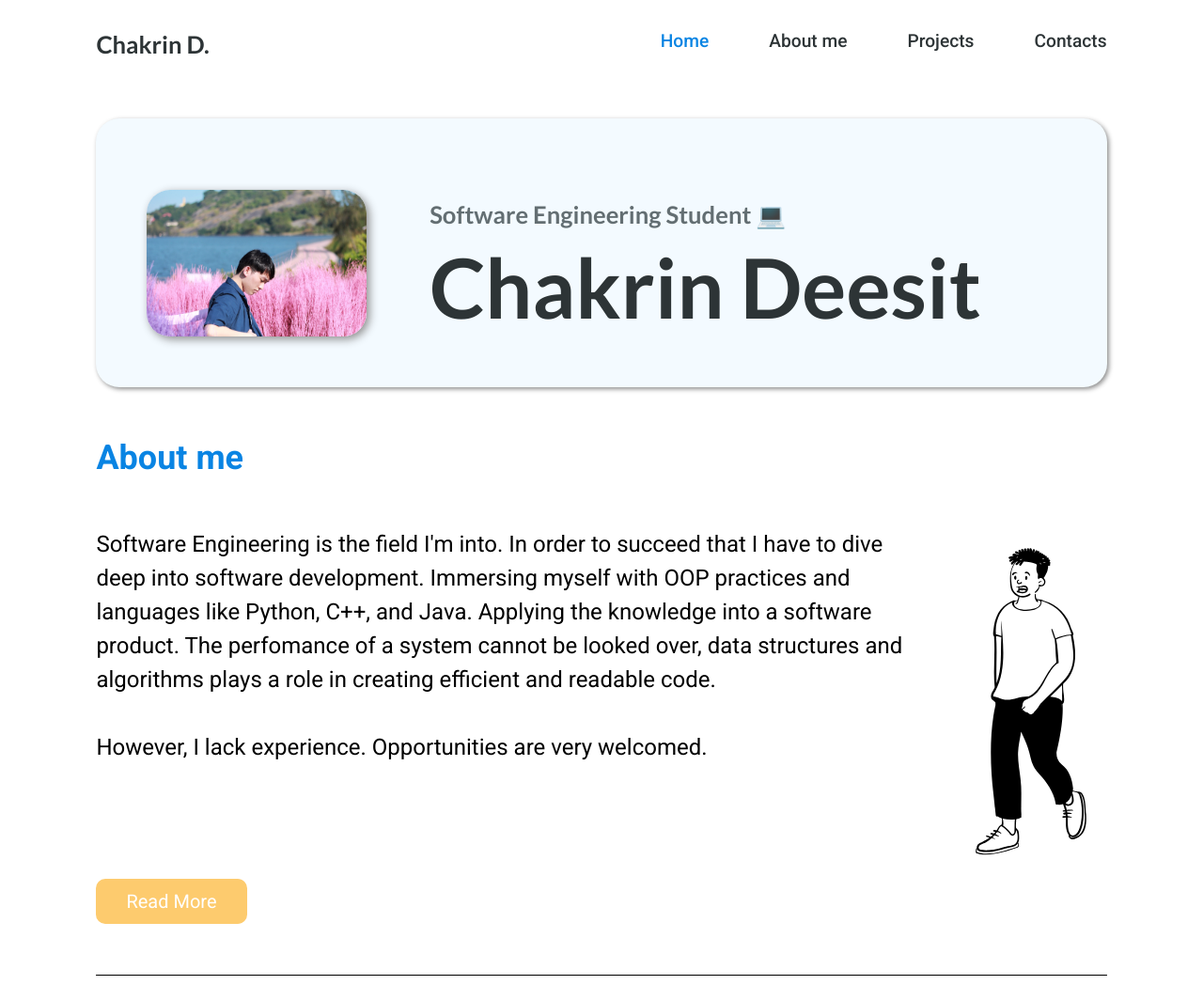
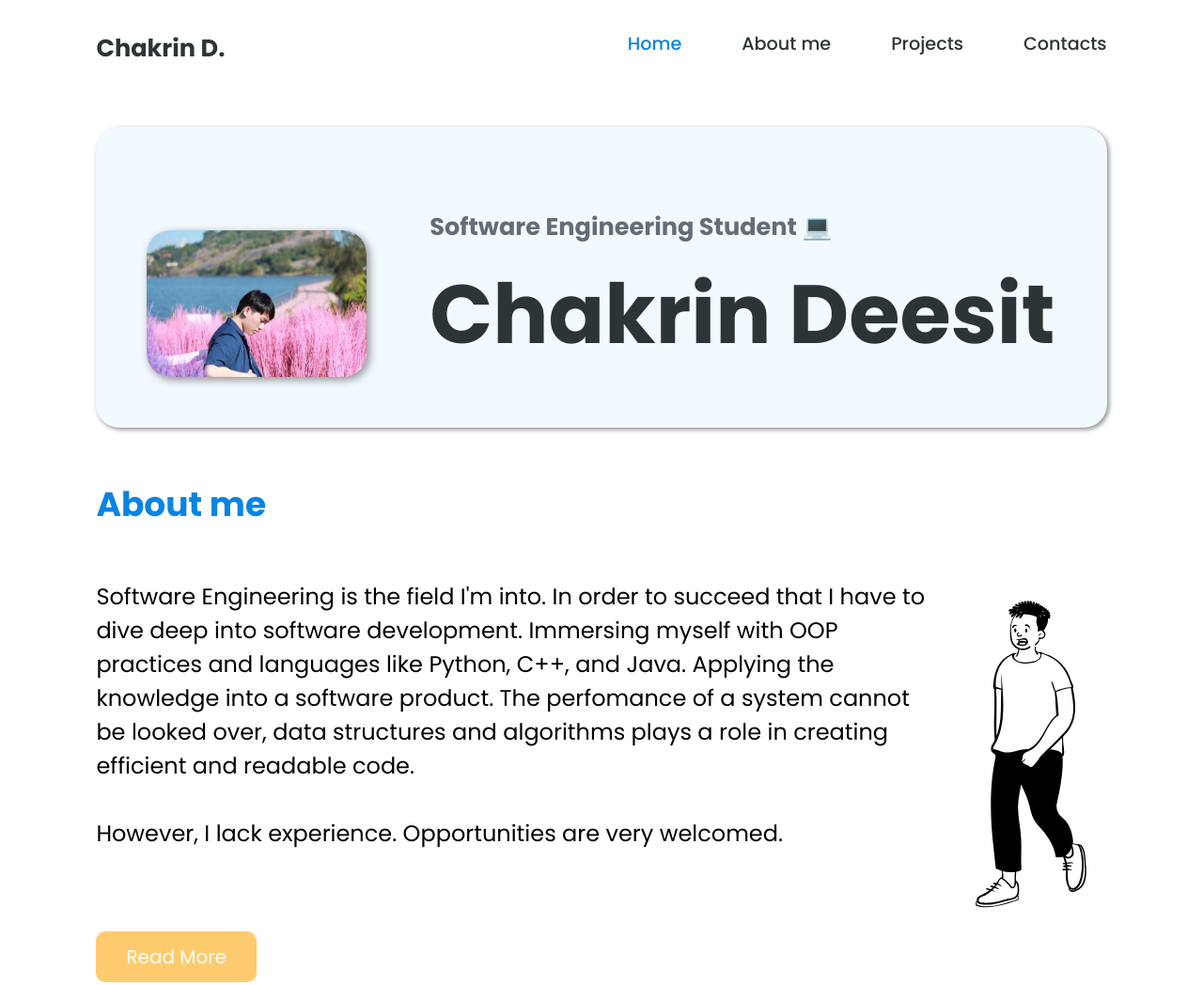
Before and after one commit to deeckn/web-portfolio-2021, a plain HTML site: page index.html in a window 1280 px wide. Shown: the top 1048 px of the page at 94% size. Drawn offline with Linux system fonts and the light colour scheme.

Commit message:
Changed font to Poppins

```diff
--- a/textStyles.css
+++ b/textStyles.css
@@ -1,33 +1,29 @@
-@import url('https://fonts.googleapis.com/css2?family=Roboto:wght@400;500;700&display=swap');
-@import url('https://fonts.googleapis.com/css2?family=Lato:wght@400;700;900&display=swap');
+@import url('https://fonts.googleapis.com/css2?family=Poppins:wght@400;500;700&display=swap');
 
 /* Mobile Fonts */
 
 * {
-    font-family: 'Roboto', sans-serif;
+    font-family: 'Poppins', sans-serif;
 }
 
 h1 {
-    font-family: 'Lato', sans-serif;
     font-size: clamp(2.25rem, 10vw, 5.5rem);
     font-weight: bold;
 }
 
 h2 {
-    font-family: 'Lato', sans-serif;
     font-size: clamp(1.5rem, 2vw, 3rem);
     font-weight: bold;
 }
 
 h3 {
-    font-size: clamp(1rem, 5vw, 2.25rem);
+    font-size: clamp(1rem, 4vw, 2.25rem);
     font-weight: bold;
     margin-bottom: 5%;
     cursor: default;
 }
 
 h4 {
-    font-family: 'Lato', sans-serif;
     font-weight: 700;
     font-size: clamp(0.75rem, 2vw, 2rem);
     margin: 5% 0;
```
